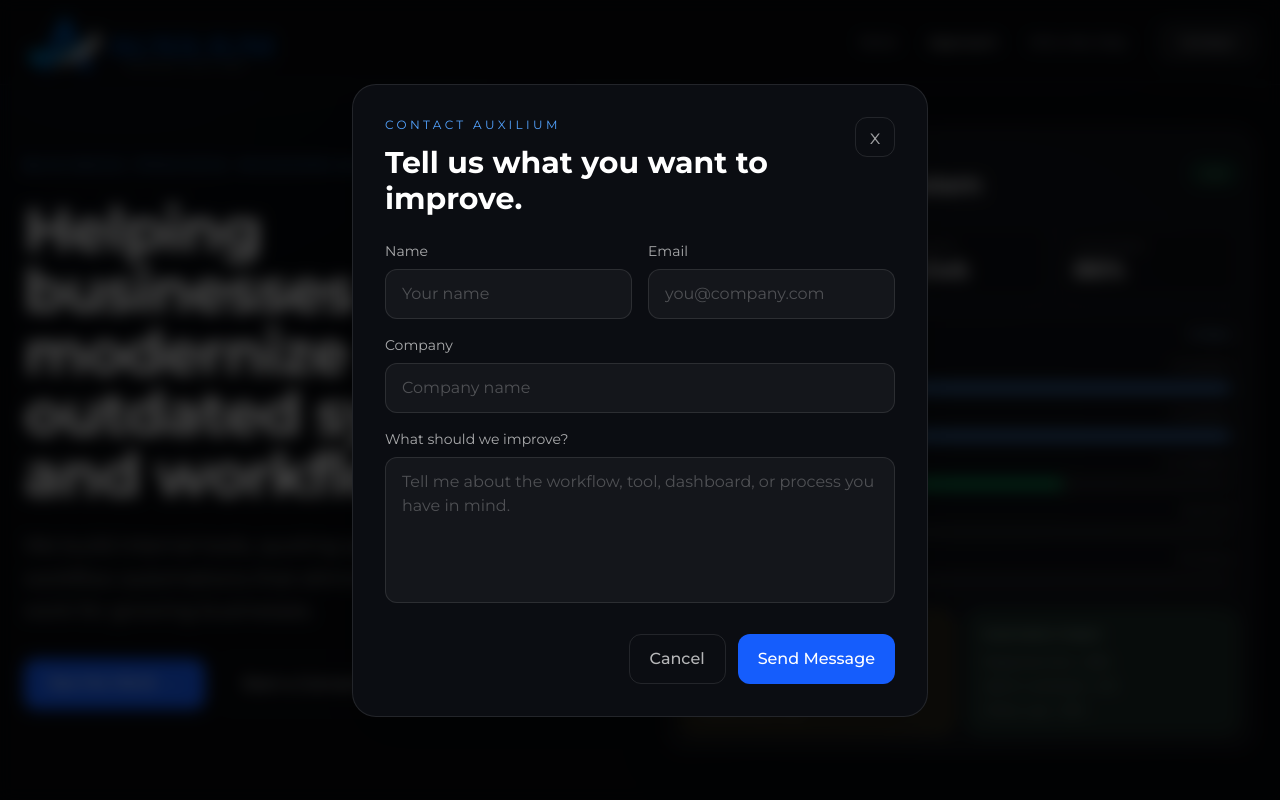
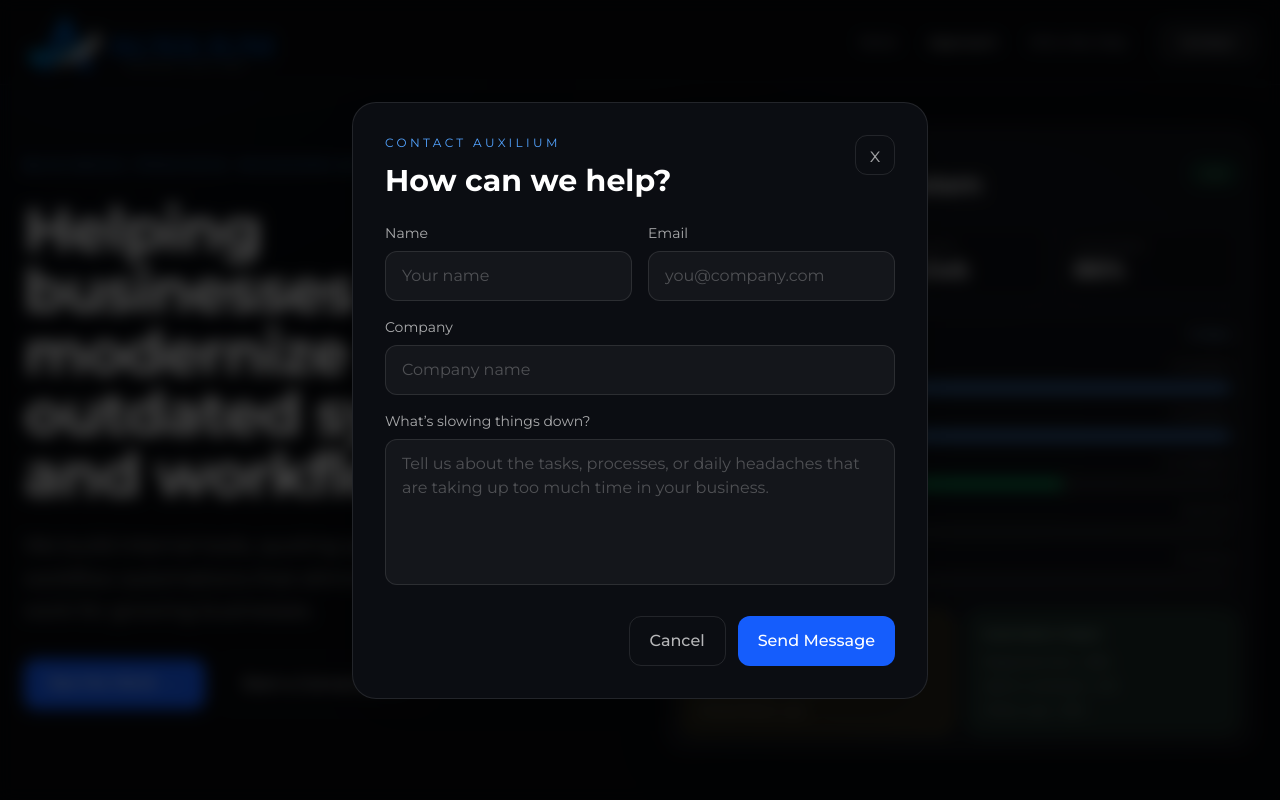
Before and after one commit to amerynseibold/auxilium-site, a Next.js app: page / in a window 1280 px wide. Both pictures are taken after a click on the button "Contact". Shown: the top 800 px of the page. Built offline with nearby package versions, Linux system fonts and the light colour scheme.

Commit message:
updated contact card verbage

```diff
--- a/src/app/page.tsx
+++ b/src/app/page.tsx
@@ -1067,7 +1067,7 @@
                 </p>
 
                 <h2 id="contact-form-title" className="text-2xl font-bold md:text-3xl">
-                  Tell us what you want to improve.
+                  How can we help?
                 </h2>
               </div>
 
@@ -1137,13 +1137,13 @@
                 </label>
 
                 <label className="block">
-                  <span className="mb-2 block text-sm text-white/65">What should we improve?</span>
+                  <span className="mb-2 block text-sm text-white/65">What’s slowing things down?</span>
                   <textarea
                     name="message"
                     required
                     rows={5}
                     className="w-full resize-none rounded-xl border border-white/10 bg-white/[0.04] px-4 py-3 text-white outline-none transition placeholder:text-white/25 focus:border-blue-400/60"
-                    placeholder="Tell me about the workflow, tool, dashboard, or process you have in mind."
+                    placeholder="Tell us about the tasks, processes, or daily headaches that are taking up too much time in your business."
                   />
                 </label>
 
```
